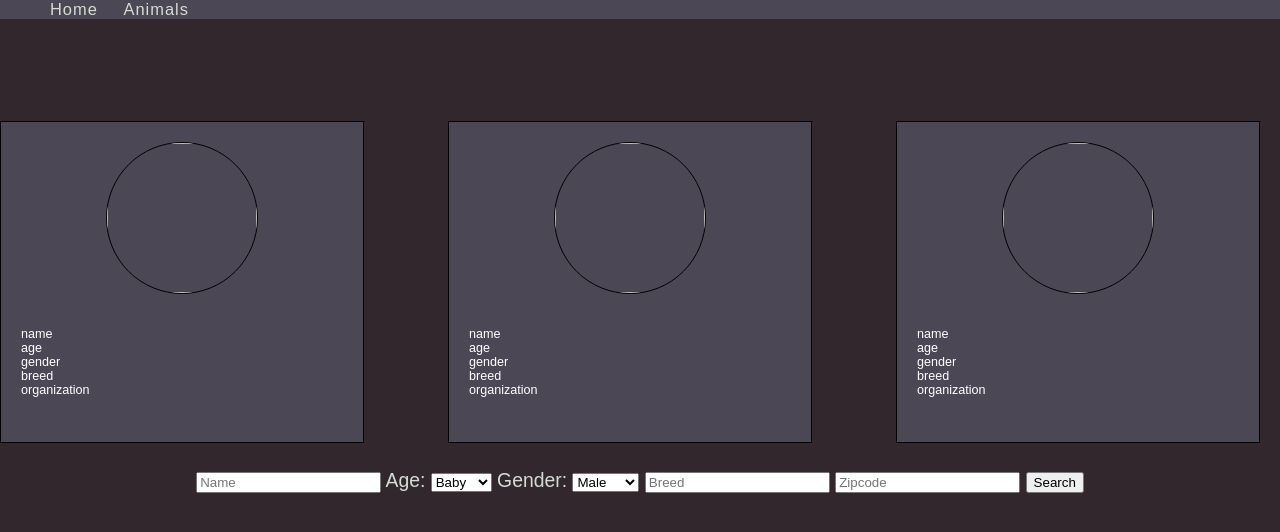
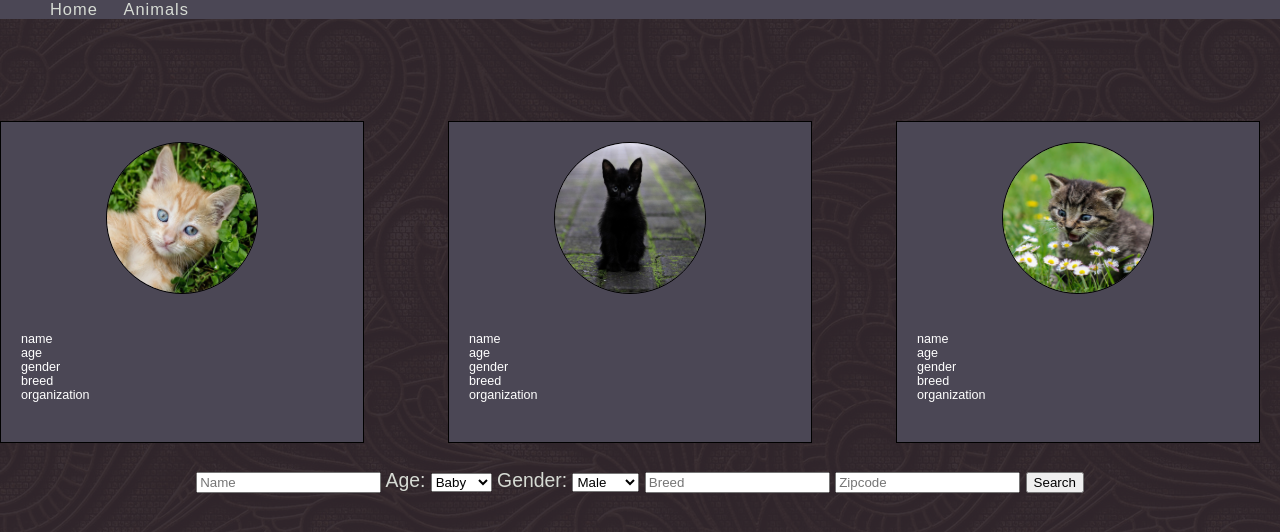
Before and after one commit to ANHCXI/SunnyDaysAhead, a website: page animals.html in a window 1280 px wide. Drawn offline with Linux system fonts and the light colour scheme; no server answers.

Commit message:
Polishing up the styling.

```diff
--- a/animals.html
+++ b/animals.html
@@ -85,7 +85,7 @@
 
     <div class="container">
         <div class="animal">
-            <img id="animal1Img" src="Images/placeholder.png" class="profileimg">
+            <img id="animal1Img" src="Images/babydio.png" class="profileimg">
             <div class="stats">
                 <span id="animal1Name">name</span><br>
                 <span id="animal1Age">age</span><br>
@@ -96,7 +96,7 @@
         </div>
 
         <div class="animal">
-            <img id="animal2Img" src="Images/placeholder.png" class="profileimg">
+            <img id="animal2Img" src="Images/black.png" class="profileimg">
             <div class="stats">
                 <span id="animal2Name">name</span><br>
                 <span id="animal2Age">age</span><br>
@@ -106,7 +106,7 @@
             </div>
         </div>
         <div class="animal">
-            <img id="animal3Img" src="Images/placeholder.png" class="profileimg">
+            <img id="animal3Img" src="Images/tabby.png" class="profileimg">
             <div class="stats">
                 <span id="animal3Name">name</span><br>
                 <span id="animal3Age">age</span><br>
--- a/style.css
+++ b/style.css
@@ -3,7 +3,7 @@
 }
 
 html, body {
-background-color: #32272d;
+    background-image: url('images/metal_texture.png'); /* Background texture credited to https://www.deviantart.com/jojo-ojoj/ */
     height: 100%;
     color: #d6dbd4;
     font-family: Arial, Helvetica, sans-serif;
```
Also changed, not shown: index.html (+1 -1 lines), images/logo.png (added), images/metal_texture.png (added). Lines whose indentation alone changed are shown as unchanged.
